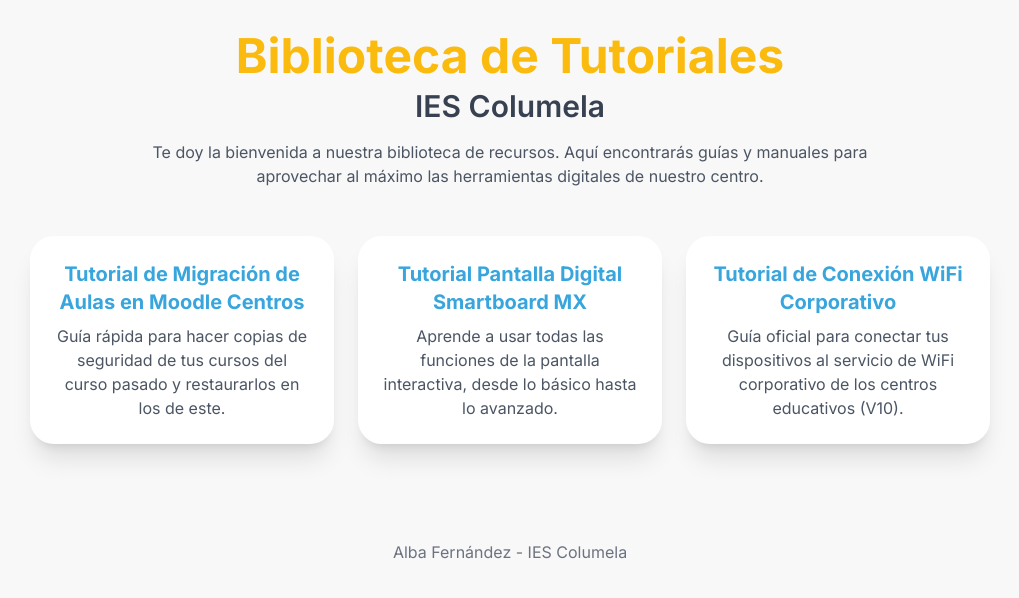
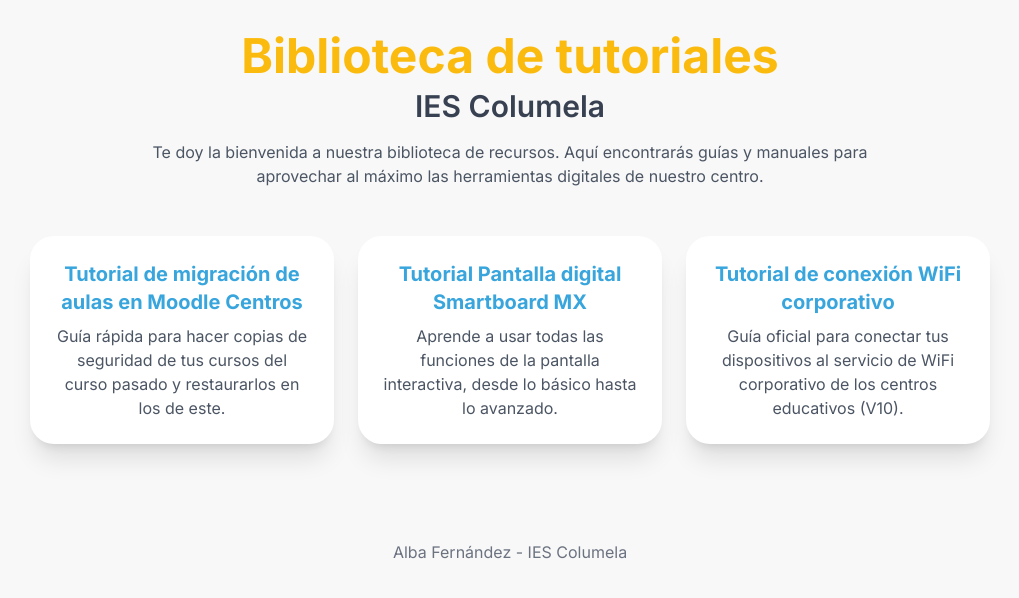
Before and after one commit to albaares/columela, a plain HTML site: page index.html in a window 1280 px wide. Shown: the whole page, without its empty margins (130-1149 px from the left). Drawn offline with nearby package versions, Linux system fonts and the light colour scheme.

Commit message:
Update index.html

```diff
--- a/index.html
+++ b/index.html
@@ -29,7 +29,7 @@
     <!-- Contenido Principal -->
     <main class="container-content max-w-5xl mx-auto p-4 sm:p-8 text-center">
         <section class="mb-12">
-            <h1 class="text-4xl sm:text-5xl font-bold mb-2 text-[#FBBB0E]">Biblioteca de Tutoriales</h1>
+            <h1 class="text-4xl sm:text-5xl font-bold mb-2 text-[#FBBB0E]">Biblioteca de tutoriales</h1>
             <h2 class="text-2xl sm:text-3xl font-semibold text-gray-700">IES Columela</h2>
             <p class="mt-4 max-w-3xl mx-auto text-gray-600">
                 Te doy la bienvenida a nuestra biblioteca de recursos. Aquí encontrarás guías y manuales para aprovechar al máximo las herramientas digitales de nuestro centro.
@@ -39,14 +39,14 @@
         <!-- Sección de listado de tutoriales -->
         <section class="grid md:grid-cols-2 lg:grid-cols-3 gap-6">
             <a href="tutorial_migracion_moodle.html" class="bg-white p-6 rounded-3xl shadow-xl hover:shadow-2xl transition-shadow duration-300">
-                <h3 class="text-xl font-bold text-[#38A5DD] mb-2">Tutorial de Migración de Aulas en Moodle Centros</h3>
+                <h3 class="text-xl font-bold text-[#38A5DD] mb-2">Tutorial de migración de aulas en Moodle Centros</h3>
                 <p class="text-gray-600">
                     Guía rápida para hacer copias de seguridad de tus cursos del curso pasado y restaurarlos en los de este.
                 </p>
             </a>
 
             <a href="tutorial_smartboard.html" class="bg-white p-6 rounded-3xl shadow-xl hover:shadow-2xl transition-shadow duration-300">
-                <h3 class="text-xl font-bold text-[#38A5DD] mb-2">Tutorial Pantalla Digital Smartboard MX</h3>
+                <h3 class="text-xl font-bold text-[#38A5DD] mb-2">Tutorial Pantalla digital Smartboard MX</h3>
                 <p class="text-gray-600">
                     Aprende a usar todas las funciones de la pantalla interactiva, desde lo básico hasta lo avanzado.
                 </p>
@@ -54,7 +54,7 @@
 
             <!-- Nuevo tutorial para el WiFi -->
             <a href="tutorial_guiawifi.pdf" class="bg-white p-6 rounded-3xl shadow-xl hover:shadow-2xl transition-shadow duration-300">
-                <h3 class="text-xl font-bold text-[#38A5DD] mb-2">Tutorial de Conexión WiFi Corporativo</h3>
+                <h3 class="text-xl font-bold text-[#38A5DD] mb-2">Tutorial de conexión WiFi corporativo</h3>
                 <p class="text-gray-600">
                     Guía oficial para conectar tus dispositivos al servicio de WiFi corporativo de los centros educativos (V10).
                 </p>
```
